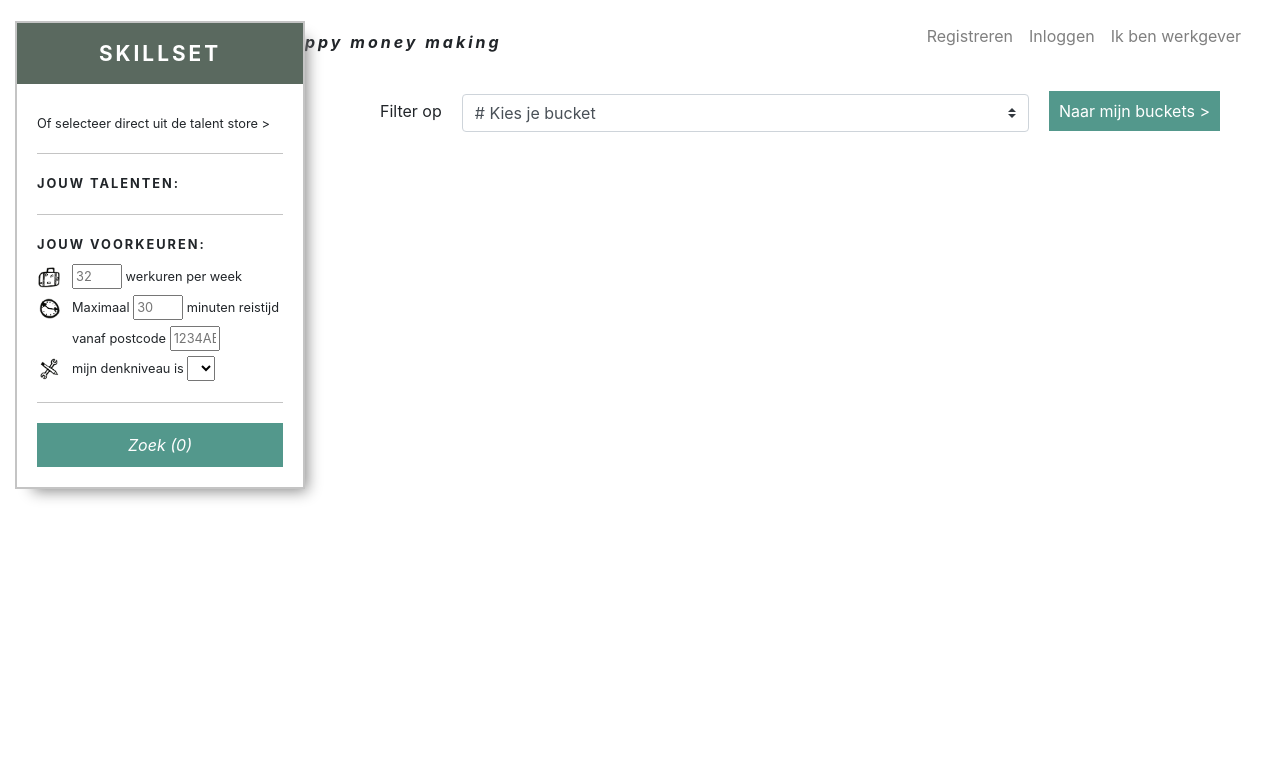
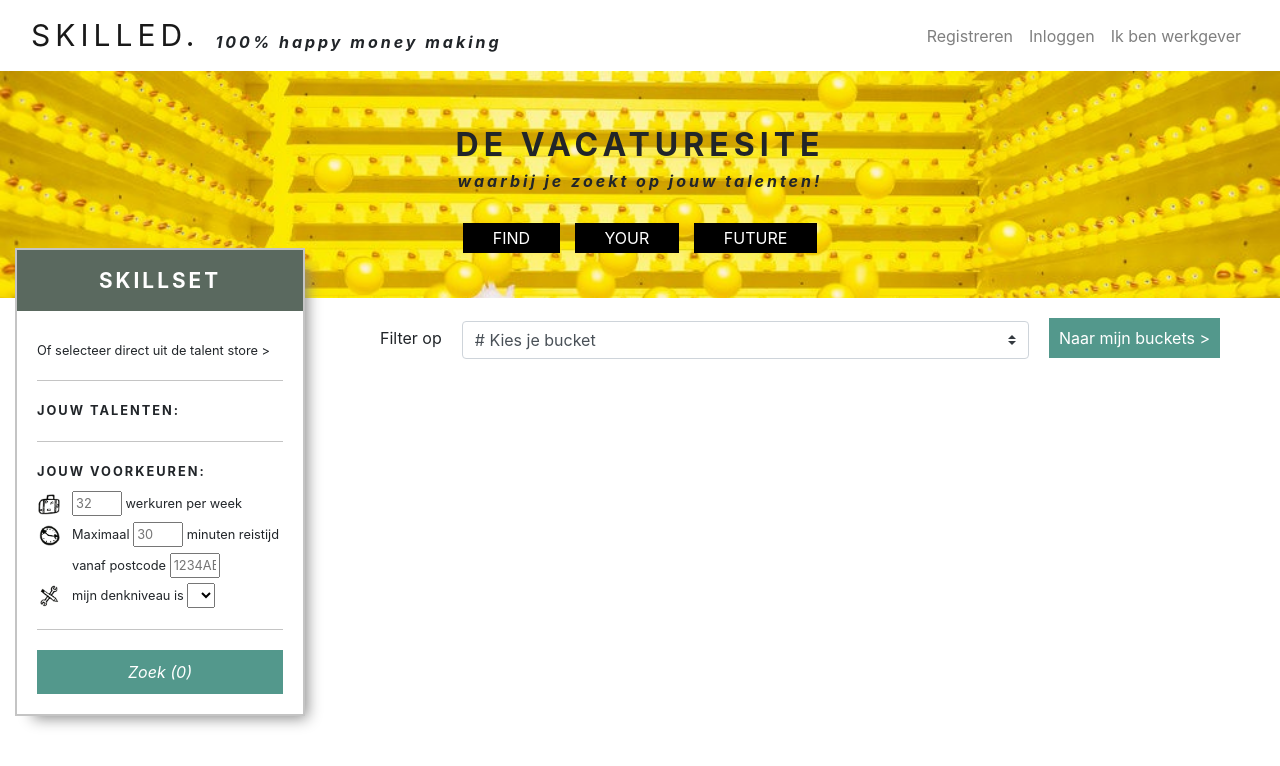
Before and after one commit to martijngr/skilled, a React app: page /vacatures in a window 1280 px wide. Shown: the top 766 px of the page. Built offline with nearby package versions, Linux system fonts and the light colour scheme.

Commit message:
Added header to vacancies page

```diff
--- a/src/components/App.js
+++ b/src/components/App.js
@@ -2,13 +2,13 @@ import React, { Component } from "react";
 import { Route, Switch } from "react-router-dom";
 import Home from "../pages/home/home";
 import Vacancies from "./../pages/vacancies/vacancies";
-import Header from "../components/site-layout/header/header";
+import Menu from "../components/site-layout/menu/menu";
 
 class App extends Component {
   render() {
     return (
       <div className="container-fluid">
-        <Header />
+        <Menu />
         <Switch>
           <Route path="/vacatures" component={Vacancies} />
           <Route path="/" component={Home} />
--- a/src/components/site-layout/header/header.js
+++ b/src/components/site-layout/header/header.js
@@ -1,47 +1,24 @@
 import React, { Component } from "react";
+
 require("./header.scss");
 
 class Header extends Component {
+  state = {};
+
   render() {
     return (
       <div className="row">
-        <div className="col-md-12">
-          <nav className="navbar navbar-expand-md navbar-light bg-light">
-            <a className="navbar-brand header--top-logo" href="#">
-              SKILLED.
-            </a>
-            <button
-              className="navbar-toggler"
-              type="button"
-              data-toggle="collapse"
-              data-target="#navbarTogglerDemo01"
-              aria-controls="navbarTogglerDemo01"
-              aria-expanded="false"
-              aria-label="Toggle navigation"
-            >
-              <span className="navbar-toggler-icon" />
-            </button>
-            <div className="collapse navbar-collapse" id="navbarTogglerDemo01">
-              <div className="header--top-slogan">100% happy money making</div>
-              <ul className="navbar-nav ml-auto">
-                <li className="nav-item">
-                  <a className="nav-link" href="#">
-                    Registreren <span className="sr-only">(current)</span>
-                  </a>
-                </li>
-                <li className="nav-item">
-                  <a className="nav-link" href="#">
-                    Inloggen
-                  </a>
-                </li>
-                <li className="nav-item">
-                  <a className="nav-link" href="#">
-                    Ik ben werkgever
-                  </a>
-                </li>
-              </ul>
+        <div className="col-md-12 page-header--image">
+          <div className="page-header--header">
+            <div className="page-header--header-title">de vacaturesite</div>
+            <div className="page-header--header-subtitle">
+              waarbij je zoekt op jouw talenten!
             </div>
-          </nav>
+
+            <div className="page-header--header-statement">
+              <span>find</span> <span>your</span> <span>future</span>
+            </div>
+          </div>
         </div>
       </div>
     );
--- a/src/components/site-layout/header/header.scss
+++ b/src/components/site-layout/header/header.scss
@@ -1,58 +1,32 @@
-.bg-light {
-  background-color: #ffffff !important;
+.page-header--image {
+  background-image: url("../../../assets/icons/home_bg.jpeg");
+  background-repeat: no-repeat;
+  background-size: cover;
 }
 
-.header--top {
-  display: flex;
-  height: 40px;
+.page-header--header {
+  text-align: center;
+  padding-top: 50px;
 }
 
-.header--menu-right {
-  align-self: flex-end;
-  float: right;
+.page-header--header-title {
+  text-transform: uppercase;
+  font-weight: bold;
+  letter-spacing: 5px;
+  font-size: 2em;
 }
 
-.header--top-logo {
-  text-transform: uppercase;
-  font-size: 30px;
-  letter-spacing: 5px;
+.page-header--header-subtitle {
+  font-style: italic;
+  font-weight: bold;
+  letter-spacing: 3px;
+  margin-bottom: 25px;
 }
 
-.header--top-slogan {
-  font-style: italic;
-  letter-spacing: 3px;
-  font-weight: bold;
-  padding-top: 12px;
-}
-
-.header--text {
-  margin-top: 20px;
-}
-
-.header--text-top {
-  text-align: center;
-  font-weight: bold;
-  font-size: 2em;
-  margin-bottom: 10px;
-  margin-top: 40px;
-  letter-spacing: 3px;
-}
-
-.header--text-middle {
-  text-align: center;
-  margin-bottom: 20px;
-
-  span {
-    font-style: italic;
-    font-weight: bold;
-    padding: 3px 50px;
-    border: 1px solid #c4c4c4;
-  }
-}
-
-.header--text-bottom {
+.page-header--header-statement {
   text-align: center;
   text-transform: uppercase;
+  margin-bottom: 40px;
 
   & > span {
     display: inline-block;
@@ -62,18 +36,3 @@
     margin: 5px;
   }
 }
-
-.header--social-media {
-  text-align: right;
-
-  img {
-    height: 30px;
-  }
-}
-
-.header--social-media-box {
-  &:first-of-type {
-    margin-top: 20px;
-    margin-bottom: 10px;
-  }
-}
--- /dev/null
+++ b/src/components/site-layout/menu/menu.js
@@ -0,0 +1,51 @@
+import React, { Component } from "react";
+require("./menu.scss");
+
+class Menu extends Component {
+  render() {
+    return (
+      <div className="row">
+        <div className="col-md-12">
+          <nav className="navbar navbar-expand-md navbar-light bg-light">
+            <a className="navbar-brand header--top-logo" href="#">
+              SKILLED.
+            </a>
+            <button
+              className="navbar-toggler"
+              type="button"
+              data-toggle="collapse"
+              data-target="#navbarTogglerDemo01"
+              aria-controls="navbarTogglerDemo01"
+              aria-expanded="false"
+              aria-label="Toggle navigation"
+            >
+              <span className="navbar-toggler-icon" />
+            </button>
+            <div className="collapse navbar-collapse" id="navbarTogglerDemo01">
+              <div className="header--top-slogan">100% happy money making</div>
+              <ul className="navbar-nav ml-auto">
+                <li className="nav-item">
+                  <a className="nav-link" href="#">
+                    Registreren <span className="sr-only">(current)</span>
+                  </a>
+                </li>
+                <li className="nav-item">
+                  <a className="nav-link" href="#">
+                    Inloggen
+                  </a>
+                </li>
+                <li className="nav-item">
+                  <a className="nav-link" href="#">
+                    Ik ben werkgever
+                  </a>
+                </li>
+              </ul>
+            </div>
+          </nav>
+        </div>
+      </div>
+    );
+  }
+}
+
+export default Menu;
--- /dev/null
+++ b/src/components/site-layout/menu/menu.scss
@@ -0,0 +1,79 @@
+.bg-light {
+  background-color: #ffffff !important;
+}
+
+.header--top {
+  display: flex;
+  height: 40px;
+}
+
+.header--menu-right {
+  align-self: flex-end;
+  float: right;
+}
+
+.header--top-logo {
+  text-transform: uppercase;
+  font-size: 30px;
+  letter-spacing: 5px;
+}
+
+.header--top-slogan {
+  font-style: italic;
+  letter-spacing: 3px;
+  font-weight: bold;
+  padding-top: 12px;
+}
+
+.header--text {
+  margin-top: 20px;
+}
+
+.header--text-top {
+  text-align: center;
+  font-weight: bold;
+  font-size: 2em;
+  margin-bottom: 10px;
+  margin-top: 40px;
+  letter-spacing: 3px;
+}
+
+.header--text-middle {
+  text-align: center;
+  margin-bottom: 20px;
+
+  span {
+    font-style: italic;
+    font-weight: bold;
+    padding: 3px 50px;
+    border: 1px solid #c4c4c4;
+  }
+}
+
+.header--text-bottom {
+  text-align: center;
+  text-transform: uppercase;
+
+  & > span {
+    display: inline-block;
+    background: black;
+    color: white;
+    padding: 3px 30px;
+    margin: 5px;
+  }
+}
+
+.header--social-media {
+  text-align: right;
+
+  img {
+    height: 30px;
+  }
+}
+
+.header--social-media-box {
+  &:first-of-type {
+    margin-top: 20px;
+    margin-bottom: 10px;
+  }
+}
--- a/src/pages/home/home.js
+++ b/src/pages/home/home.js
@@ -1,5 +1,4 @@
 import React, { Component } from "react";
-import Header from "../../components/site-layout/header/header";
 import Footer from "../../components/site-layout/footer/footer";
 import searchIcon from "../../assets/icons/icon-search.png";
 require("./home.scss");
--- a/src/pages/vacancies/vacancies.js
+++ b/src/pages/vacancies/vacancies.js
@@ -1,5 +1,5 @@
 import React, { Component } from "react";
-// import Header from "./../header/header";
+import Header from "../../components/site-layout/header/header";
 // import VacancyService from "./../../services/api/vacancy-service";
 // import PageHeader from "../PageHeader/PageHeader";
 import Skillset from "../../components/skillset/skillset";
@@ -61,7 +61,7 @@ class Vacancies extends Component {
   render() {
     return (
       <React.Fragment>
-        {/* <PageHeader /> */}
+        <Header />
         <div className="row">
           <div className="col-md-3 results-skillset">
             <Skillset
```
